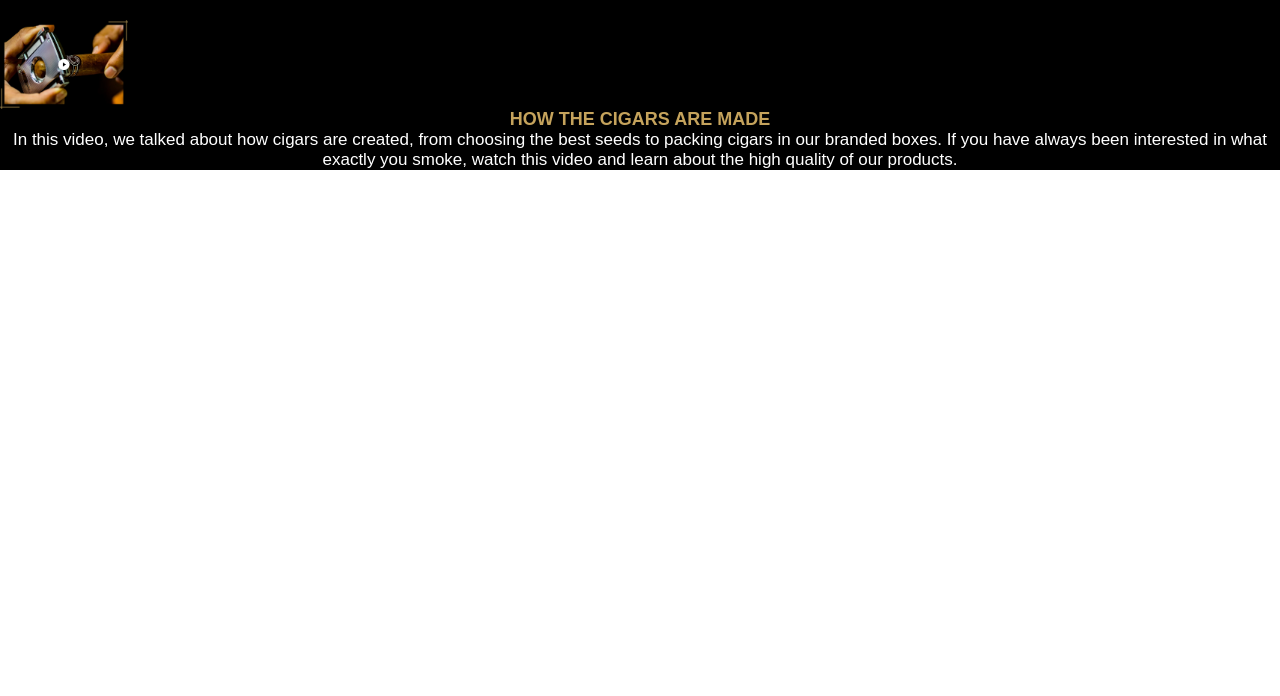
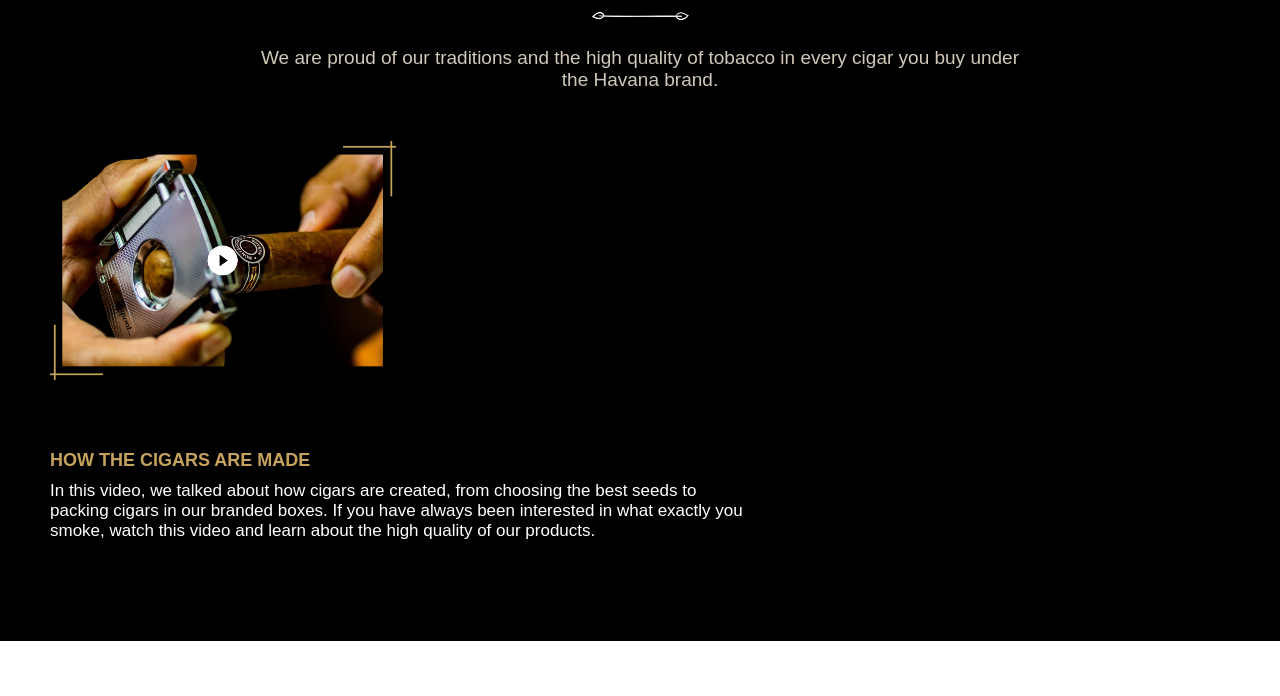
Before and after one commit to vldvolkov/block2, a plain HTML site: page index.html in a window 1280 px wide. Shown: the part 104-800 px from the top of the page. Drawn offline with Linux system fonts and the light colour scheme; a web font is replaced by a local one.

Commit message:
added block

```diff
--- a/css/index-main.css
+++ b/css/index-main.css
@@ -3,6 +3,8 @@ h2{
     color: var(--main-gold-color);
     text-align: center;
     font-size: 34px;
+    padding-top: 50px;
+    padding-bottom: 15px;
 }
 
 .title{
@@ -10,59 +12,59 @@ h2{
     font-size: 19px;
     color: var(--main-text-color);
     text-align: center;
-    box-sizing: border-box;
-    height: 85px;
-    font-weight: 400;
-    letter-spacing: normal;
-    line-height: 28,5px;
-    text-decoration-thickness: auto;
-    vertical-align: baseline;
-    font-stretch: 100%;
-    -webkit-box-direction: normal;
-    overflow-wrap: break-word;
-    border-image-repeat: stretch;
-    text-transform: none;
+    padding-top: 15px;
+    width: 760px;
+}
+
+.mid_title{
+    display: flex;
+    justify-content: center;
 }
 
 h3{
     font-family: 'BenchNine' sans-serif;
     font-size: 18px;
     color: var(--main-gold-color);
-    text-align: center;
+    padding-top: 20px;
+    padding-right: 50px;
+    text-align: left;
 }
 
 .title_mid{
     font-family: 'Robotto', sans-serif;
     font-size: 17px;
     color: var(--white-text-color);
-    text-align: center;
+    width: 800px;
+    padding-top: 10px;
+    padding-right: 100px;
+    text-align: left;
 }
 
 section{
     background-color: black;
 }
 
+.block_1{
+    display: flex;
+    justify-content: center;
+}
+
 .img{
     height: 32px;
     width: 385px;
-    position: absolute;
-    box-sizing: border-box;
-    font-stretch: 100%;
-    font-weight: 400;
-    object-position: 50% 50%;
-    text-align: center;
-    object-fit: contain;
-    overflow-wrap: break-word;
-    display: block;
-    top: 0;
-    margin-bottom: 0;
-    margin-top: 0;
-    margin-left: 0;
-    margin-right: 0;
-    padding-left: 0;
-    padding-right: 0;
-    padding-top: 0;
-    padding-bottom: 0;
-    left: 0;
+}
 
+
+.img_cigars{
+    height: 239px;
+    width: 346px;
 }
+
+.img_2{
+    padding: 50px 50px 50px 50px;
+}
+.content{
+   box-sizing: border-box;
+   padding-left: 50px;
+   padding-bottom: 100px;
+}
--- a/index.html
+++ b/index.html
@@ -14,12 +14,18 @@
                 <section class="50-years-quality-title">
                     <div class="50_years_title">
                         <h2 class="h2">50 YEARS OF QUALITY</h2>
+                        <div class="block_1">
                         <img class="img" src="img/coperation/whiteLine.png" alt="white-line">
+                        </div>
+                        <div class="mid_title">
                         <p class="title">We are proud of our traditions and the high quality of tobacco in every
                             cigar you buy under the Havana brand.</p>
+                        </div>
                     </div>
-                    <div class="50-years-photo">
-                        <img width="500" src="img/50_years_quality/50_years.jpg" alt="50-year-cigars">
+                    <div class="img_2">
+                        <img class="img_cigars" src="img/50_years_quality/50_years.jpg" alt="50-year-cigars">
+                    </div>
+                    <div class="content">
                         <h3 class="h3">HOW THE CIGARS ARE MADE</h3>
                         <p class="title_mid">In this video, we talked about how cigars are created, from choosing the
                             best
```
